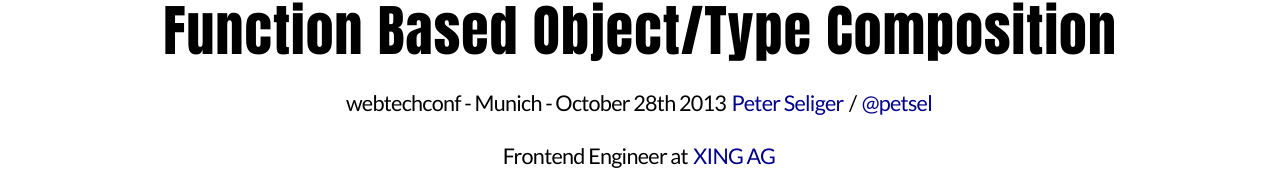
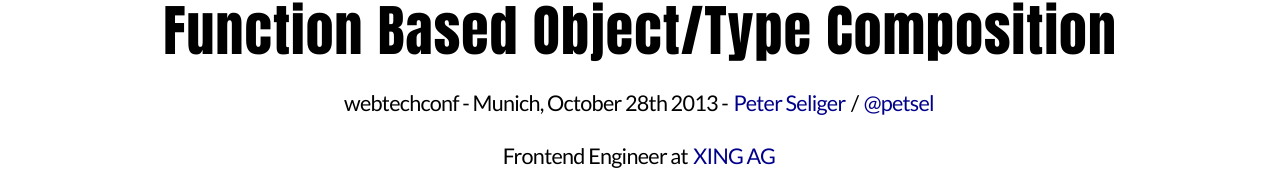
Before and after one commit to petsel/javascript-code-reuse-patterns, a website: page talk/slides/index.html in a window 1280 px wide. Shown: the part 418-599 px from the top of the page. Drawn offline with Linux system fonts and the light colour scheme; a web font is replaced by a local one.

Commit message:
fixed formatting.

```diff
--- a/talk/slides/index.html
+++ b/talk/slides/index.html
@@ -74,7 +74,7 @@
           <h3>Function Based Object/Type Composition</h3>
           <p>
             <small>
-              webtechconf - Munich - October 28th 2013
+              webtechconf - Munich, October 28th 2013 -
               <a href="https://github.com/petsel/javascript-code-reuse-patterns">Peter Seliger</a> /
               <a href="http://twitter.com/petsel">@petsel</a>
             </small>
```
